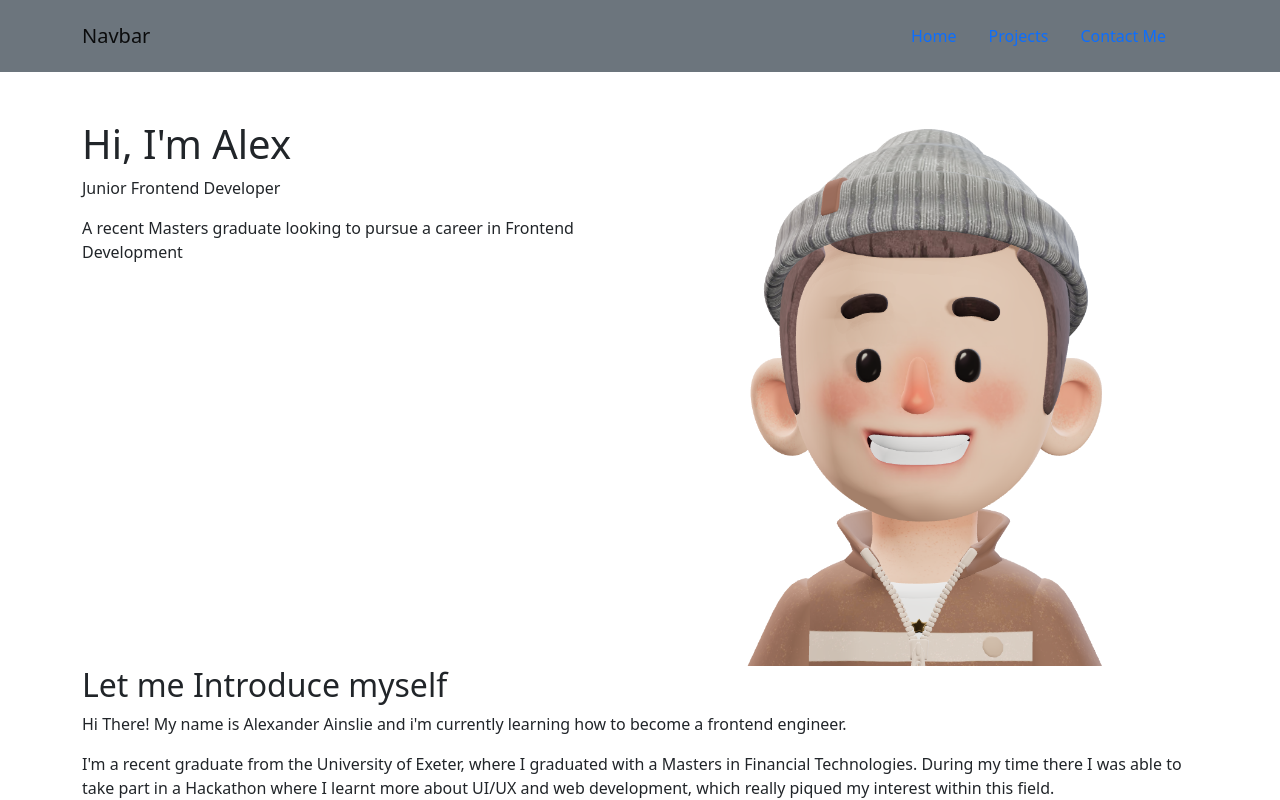
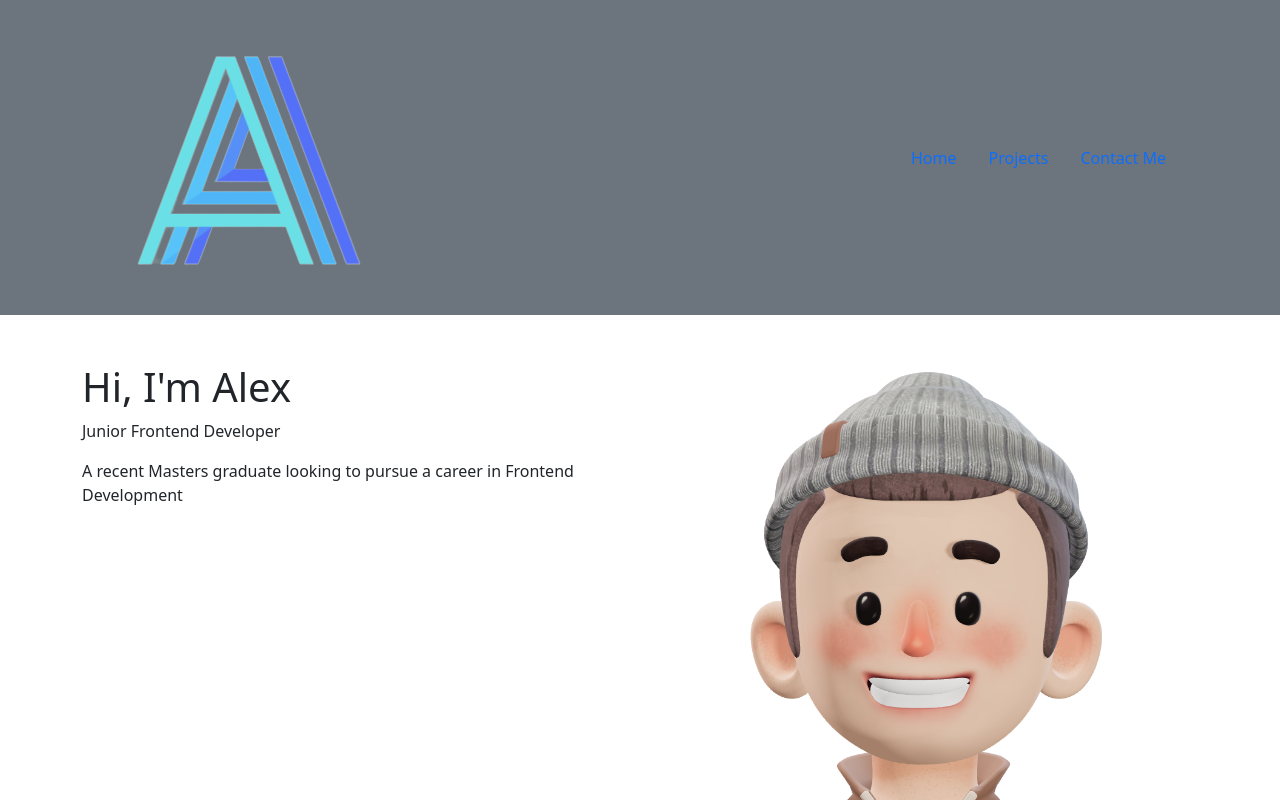
Before and after one commit to AlexAins/React-Portfolio, a React (Create React App) app: page / in a window 1280 px wide. Shown: the top 800 px of the page. Built offline with nearby package versions, Linux system fonts and the light colour scheme.

Commit message:
Added logo

```diff
--- a/src/components/Header.js
+++ b/src/components/Header.js
@@ -1,11 +1,12 @@
 import React from 'react';
 import NavTabs from './NavTabs';
+import LogoBlue from '../assets/logoBlue.png'
 
 function Header(){
     return(
     <nav className="navbar navbar-expand-md bg-secondary py-3">
         <div className="container">
-            <a className="navbar-brand" href="#">Navbar</a>
+            <img className="navbar-brand img-fluid" src={LogoBlue} alt="Logo of a blue letter A"/>
             <button className="navbar-toggler" type="button" data-bs-toggle="collapse" data-bs-target="#navbarCollapse" aria-controls="navbarCollapse" aria-expanded="false" aria-label="Toggle navigation">
                 <span className="navbar-toggler-icon"></span>
             </button>
```
Also changed, not shown: src/assets/logoBlack.png (added), src/assets/logoBlue.png (added).
